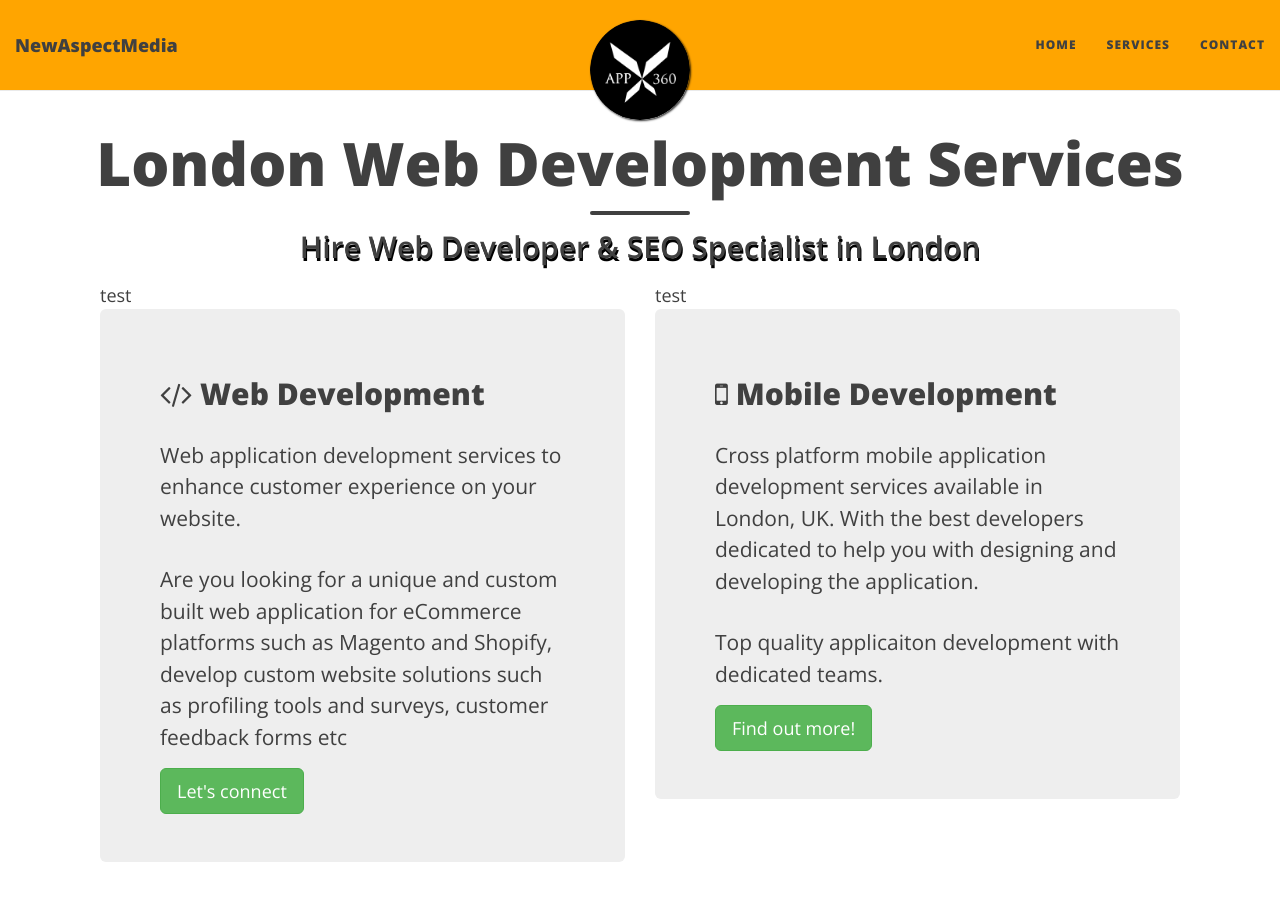
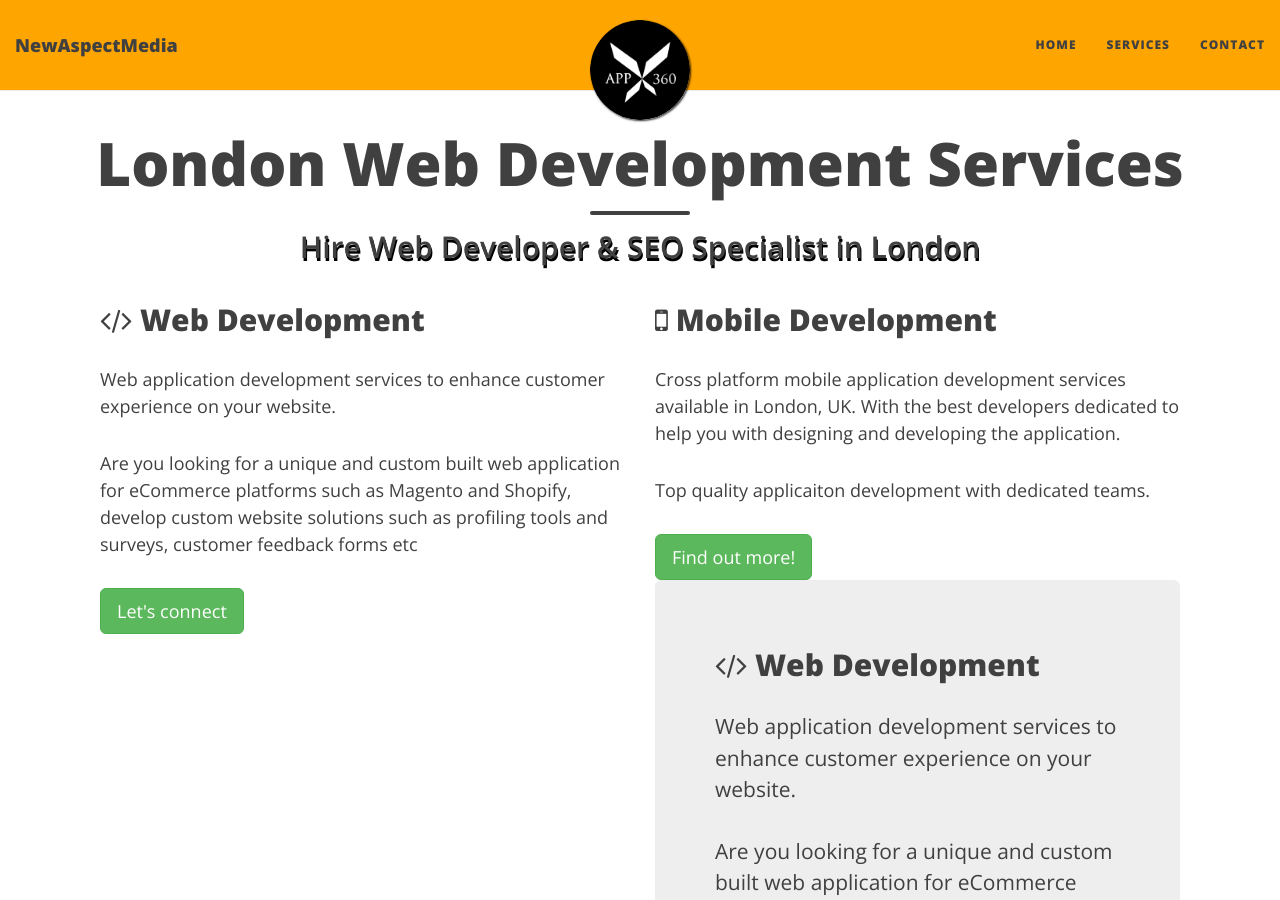
Before and after one commit to newmedia77/appxnam, a Jekyll site: the page built from index.html, in a window 1280 px wide and 900 px high. Built offline with Jekyll 4.4.1, drawn with Linux system fonts in a browser that asks for light colours; nearby versions of some CDN libraries; the list of posts is cut into pages by our own code.

Commit message:
andreas
home

```diff
--- a/index.html
+++ b/index.html
@@ -5,10 +5,20 @@
 ---
 <div class="row">
   <div class="col-xs-12 col-sm-6 col-lg-6">
-    test
+    <h2><i class="fa fa-code"></i> Web Development</h2>
+  <p>Web application development services to enhance customer experience on your website. </p>
+  <p>Are you looking for a unique and custom built web application for eCommerce platforms such as Magento and Shopify, develop custom website solutions such as profiling tools and surveys, customer feedback forms etc</p>
+  <div class="get-started-wrap">
+    <a class="btn btn-success btn-lg get-started-btn" href="http://newaspectmedia.com/contact">Let's connect</a>
+  </div>
   </div>
   <div class="col-xs-12 col-sm-6 col-lg-6">
-    test
+    <h2><i class="fa fa-mobile"></i> Mobile Development</h2>
+  <p>Cross platform mobile application development services available in London, UK. With the best developers dedicated to help you with designing and developing the application. </p>
+  <p>Top quality applicaiton development with dedicated teams.</p>
+  <div class="get-started-wrap">
+    <a class="btn btn-success btn-lg get-started-btn" href="https://github.com/daattali/beautiful-jekyll#readme">Find out more!</a>
+  </div>
   </div>
 
 <div class="col-xs-12 col-sm-6 col-lg-6">
```
